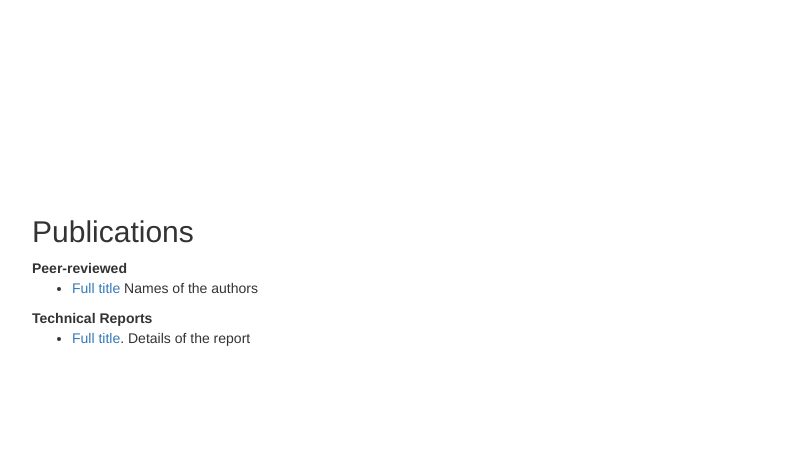
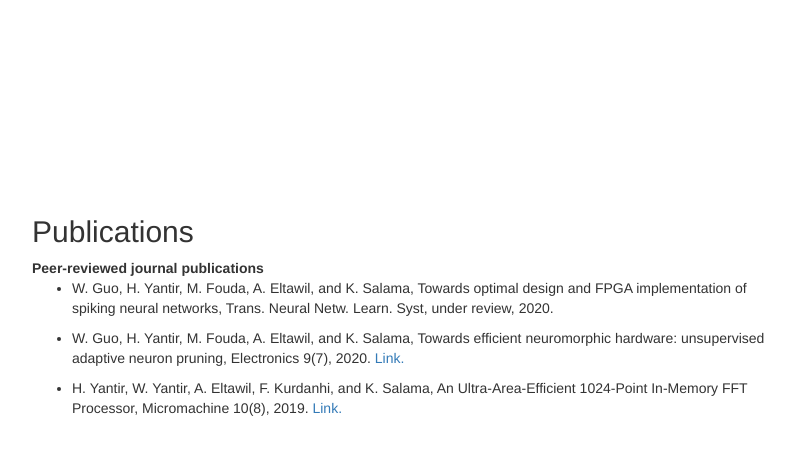
Before and after one commit to Wenzheguo/Wenzheguo.github.io, a Jekyll site: the page index.html, which Jekyll copies as it is, in a window 1280 px wide and 900 px high, scrolled down 1677 px. Shown: the top 455 px of the window, without its empty margins (38-833 px from the left). Built offline with Jekyll 4.4.1, drawn with Linux system fonts in a browser that asks for light colours; some of the changed text lies outside the part shown.

Commit message:
Update index.html

```diff
--- a/index.html
+++ b/index.html
@@ -44,8 +44,12 @@
 			<h1> About me </h1>
 			<p> Wenzhe Guo is currently a PhD student at the Sensors Lab, in the Electrical Engineering Department, CEMSE, King Abdullah University of Science and Technology (KAUST).</p>
 			<h1> Education </h1>
+			<p> 2013-2017, BS, University of Electronic Science and Technology of China (UESTC), China.</p>
+			<p> 2017-2018, MS, King Abdullah University of Science and Technology (KAUST), Saudi Arabia.</p>
+			<p> 2018-present, PhD student, King Abdullah University of Science and Technology (KAUST), Saudi Arabia.</p>
 			<h1> Achievements </h1>
 			<h1> Research interests </h1>
+			My research interest lies in the energy-efficient reconfigurable hardware system design targetting artificial intellegence based applications.
                 </div>
             </div>
 
@@ -53,29 +57,24 @@
             <div class="col-md-4">
 	    	<img class="img-responsive" src="wenzhe3.jpg" alt="Myself"><br>
                 <div style="font-family: 'Oswald', sans-serif; font-size: 32px;"><b>Wenzhe Guo</b></div><br>
-                <p><b>wenzhe.guo@kaust.edu.sa</b><br>
+                <p><b>Email: wenzhe.guo@kaust.edu.sa</b><br>
                 <p>Electrical engineering Department<br>
                 King Abdullah University of Science and Technology (KAUST)<br>
                 Thuwal, 23955<br>
                 Saudi Arabia <br>
                 </p>
+		<p><a href="https://scholar.google.com/citations?user=_zfKZ6QAAAAJ&hl=en">Google Scholar</a></p>
             </div>
 
 
-            <!-- Links on the Sidebar -->
-            <div class="col-md-4" style="margin-top:2%">
-              <dd><a href="https://scholar.google.com/citations?user=_zfKZ6QAAAAJ&hl=en">Google Scholar</a></dd>
-            </div>
-
-
-            <!-- Publications -->
+            <!-- Projects -->
             <div class="col-md-8" style="height: 100vh;">
                 <h2 id="projects">Projects</h2>
-
-                <strong>Neuromorphic computing</strong><br/>
+                <strong>Spiking neural networks</strong><br/>
                 <ul>
                 <li class="paper" words="add, your, keywords, here"><a href="#">Full title</a> Names of the authors</li>
                 </ul>
+
             </div>
 
 
@@ -83,15 +82,19 @@
             <div class="col-md-8" style="height: 100vh;">
                 <h2 id="publications">Publications</h2>
 
-                <strong>Peer-reviewed</strong><br/>
-                <ul>
-                <li class="paper" words="add, your, keywords, here"><a href="#">Full title</a> Names of the authors</li>
+                <strong>Peer-reviewed journal publications</strong><br/>
+		<ul>
+                <li class="paper" words="add, your, keywords, here">W. Guo, H. Yantir, M. Fouda, A. Eltawil, and K. Salama, Towards optimal design and FPGA implementation of spiking neural networks, Trans. Neural Netw. Learn. Syst, under review, 2020. </li>
                 </ul>
 
-                <strong>Technical Reports</strong><br/>
                 <ul>
-                <li class="paper" words="add, your, keywords, here"><a href="#">Full title</a>. Details of the report</li>
+                <li class="paper" words="add, your, keywords, here">W. Guo, H. Yantir, M. Fouda, A. Eltawil, and K. Salama, Towards efficient neuromorphic hardware: unsupervised adaptive neuron pruning, Electronics 9(7), 2020. <a href="https://www.mdpi.com/2079-9292/9/7/1059"> Link. </a></li>
                 </ul>
+
+	    	<ul>
+                <li class="paper" words="add, your, keywords, here">H. Yantir, W. Yantir, A. Eltawil, F. Kurdanhi, and K. Salama, An Ultra-Area-Efficient 1024-Point In-Memory FFT Processor, Micromachine 10(8), 2019. <a href="https://www.mdpi.com/2072-666X/10/8/509"> Link. </a></li>
+                </ul>
+
             </div>
 
 
```
